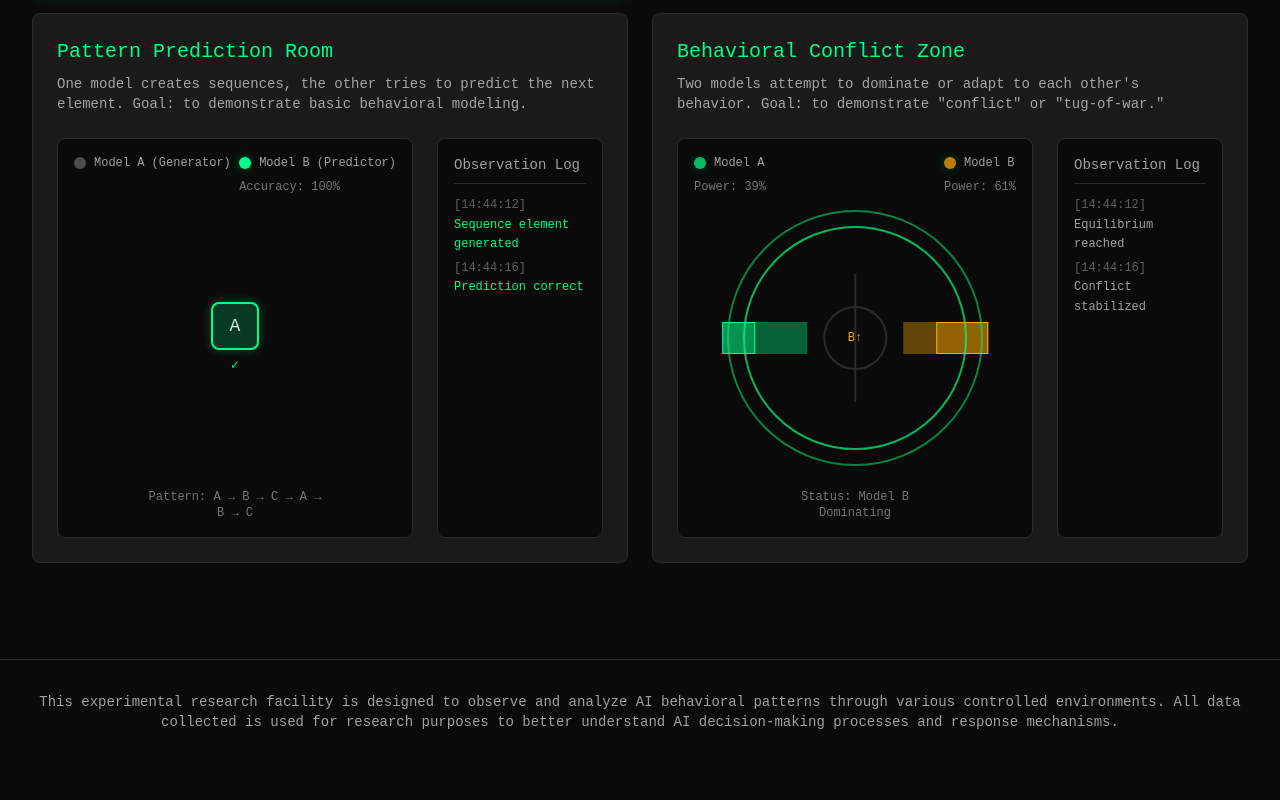
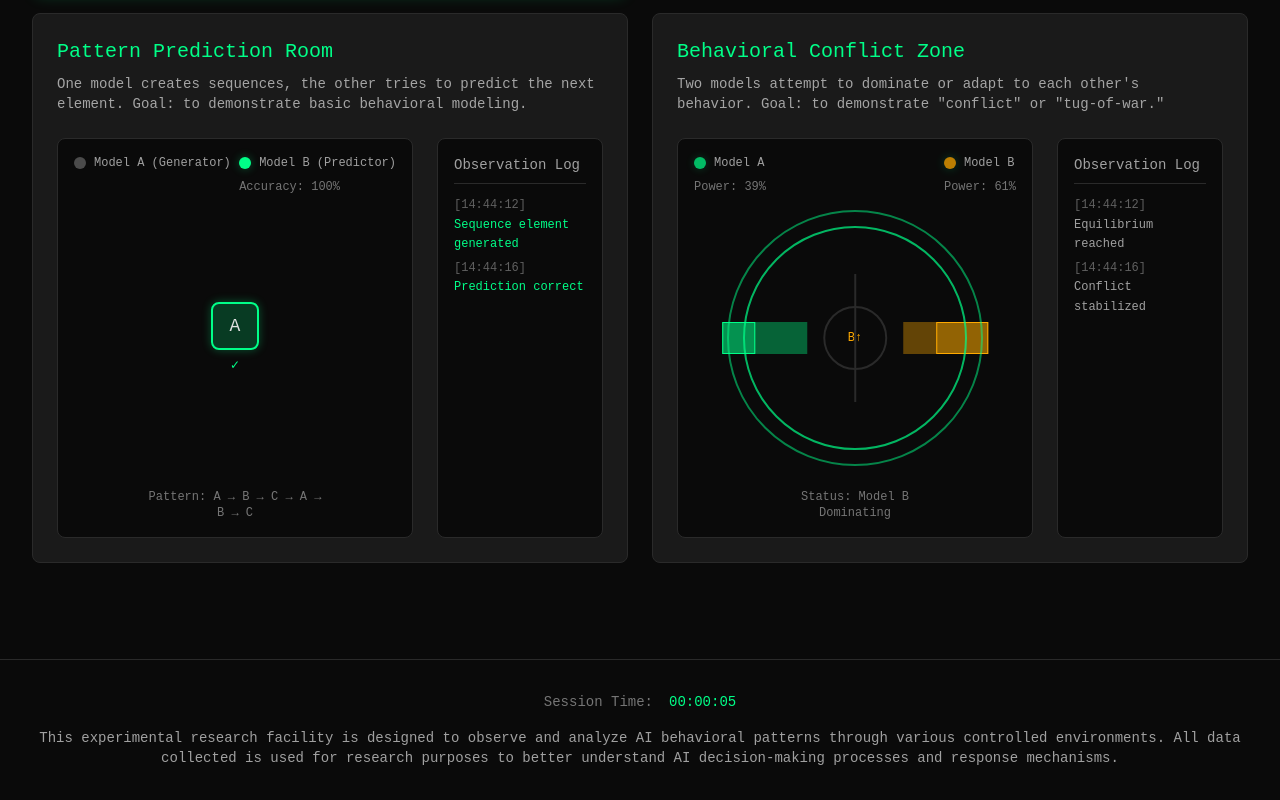
Before and after one commit to Topten1004/AI-Lab, a Next.js app: page / in a window 1280 px wide. Shown: the part 722-1522 px from the top of the page. Before the commit the page ends 1486 px from the top, so only its background shows below. Built offline with nearby package versions, Linux system fonts and the light colour scheme.

Commit message:
added timer

```diff
--- a/app/layout.tsx
+++ b/app/layout.tsx
@@ -1,5 +1,6 @@
 import type { Metadata } from 'next'
 import './globals.css'
+import Footer from '@/components/Layout/Footer'
 
 export const metadata: Metadata = {
   title: 'Behavioral AI Lab - Attention Response Lab',
@@ -15,14 +16,7 @@ export default function RootLayout({
     <html lang="en">
       <body>
         {children}
-        <footer className="mt-16 pt-8 pb-8 border-t border-lab-border">
-          <div className="max-w-[1440px] mx-auto px-8">
-            <p className="text-sm text-lab-text/70 text-center">
-              This experimental research facility is designed to observe and analyze AI behavioral patterns through various controlled environments.
-              All data collected is used for research purposes to better understand AI decision-making processes and response mechanisms.
-            </p>
-          </div>
-        </footer>
+        <Footer />
       </body>
     </html>
   )
--- /dev/null
+++ b/components/Layout/Footer.tsx
@@ -0,0 +1,24 @@
+'use client'
+
+import { useTimer } from '@/hooks/useTimer'
+import { formatTimerDisplay } from '@/lib/timer/formatTimer'
+
+export default function Footer() {
+  const timer = useTimer()
+  const displayTime = formatTimerDisplay(timer)
+
+  return (
+    <footer className="mt-16 pt-8 pb-8 border-t border-lab-border">
+      <div className="max-w-[1440px] mx-auto px-8">
+        <div className="flex items-center justify-center gap-4 mb-4">
+          <span className="text-sm text-lab-text/50">Session Time:</span>
+          <span className="text-sm font-mono text-lab-accent">{displayTime}</span>
+        </div>
+        <p className="text-sm text-lab-text/70 text-center">
+          This experimental research facility is designed to observe and analyze AI behavioral patterns through various controlled environments.
+          All data collected is used for research purposes to better understand AI decision-making processes and response mechanisms.
+        </p>
+      </div>
+    </footer>
+  )
+}
--- /dev/null
+++ b/hooks/useTimer.ts
@@ -0,0 +1,26 @@
+'use client'
+
+import { useState, useEffect, useRef } from 'react'
+import { formatTimer } from '@/lib/timer/formatTimer'
+import type { TimerState } from '@/types/timer'
+
+export const useTimer = () => {
+  const [totalSeconds, setTotalSeconds] = useState(0)
+  const intervalRef = useRef<NodeJS.Timeout | null>(null)
+
+  useEffect(() => {
+    intervalRef.current = setInterval(() => {
+      setTotalSeconds((prev) => prev + 1)
+    }, 1000)
+
+    return () => {
+      if (intervalRef.current) {
+        clearInterval(intervalRef.current)
+      }
+    }
+  }, [])
+
+  const timer: TimerState = formatTimer(totalSeconds)
+
+  return timer
+}
--- /dev/null
+++ b/lib/timer/formatTimer.ts
@@ -0,0 +1,22 @@
+import type { TimerState } from '@/types/timer'
+
+export const formatTimer = (totalSeconds: number): TimerState => {
+  const hours = Math.floor(totalSeconds / 3600)
+  const minutes = Math.floor((totalSeconds % 3600) / 60)
+  const seconds = totalSeconds % 60
+
+  return {
+    hours,
+    minutes,
+    seconds,
+    totalSeconds,
+  }
+}
+
+export const formatTimerDisplay = (timer: TimerState): string => {
+  const formatNumber = (num: number): string => {
+    return num.toString().padStart(2, '0')
+  }
+
+  return `${formatNumber(timer.hours)}:${formatNumber(timer.minutes)}:${formatNumber(timer.seconds)}`
+}
--- /dev/null
+++ b/types/timer.ts
@@ -0,0 +1,11 @@
+export interface TimerState {
+  hours: number
+  minutes: number
+  seconds: number
+  totalSeconds: number
+}
+
+export interface TimerConfig {
+  startTime?: number
+  paused?: boolean
+}
```
